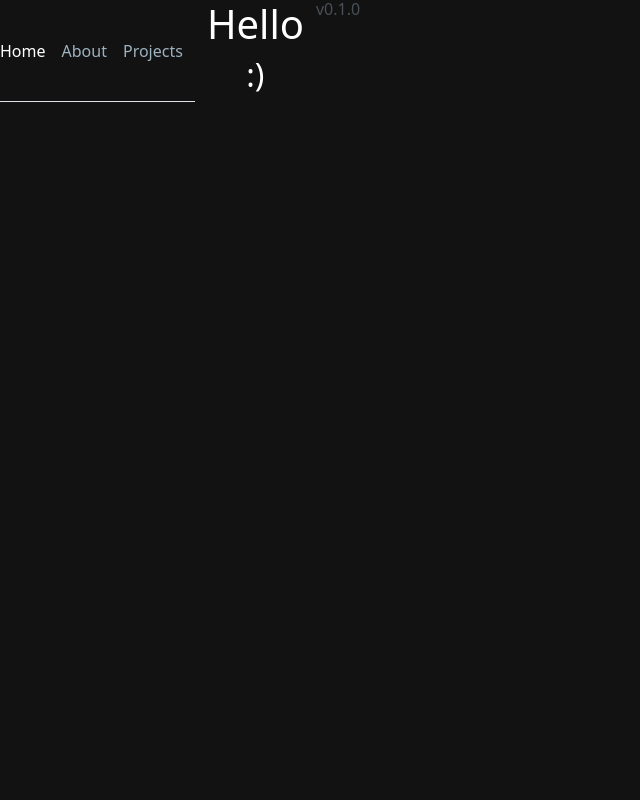
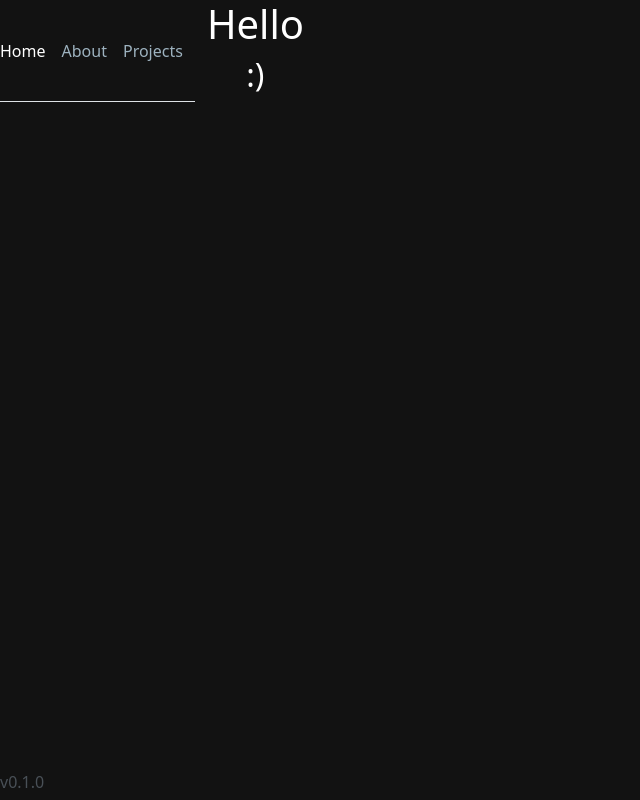
Before and after one commit to Dittiya/dittiya.github.io, a Vue app: page / in a window 1280 px wide. Shown: the whole page, without its empty margins (0-640 px from the left). Built offline with nearby package versions, Linux system fonts and the light colour scheme.

Commit message:
added footer

```diff
--- a/src/components/FooterComponent.vue
+++ b/src/components/FooterComponent.vue
@@ -3,7 +3,9 @@
 </script>
 
 <template>
-  <div class="container-flex">
-    <h6 class="text-dark-emphasis">v0.1.0</h6>
-  </div>
+  <footer class="position-absolute bottom-0 start-0 end-0">
+    <div class="container-flex">
+      <h6 class="text-dark-emphasis">v0.1.0</h6>
+    </div>
+  </footer>
 </template>
```
